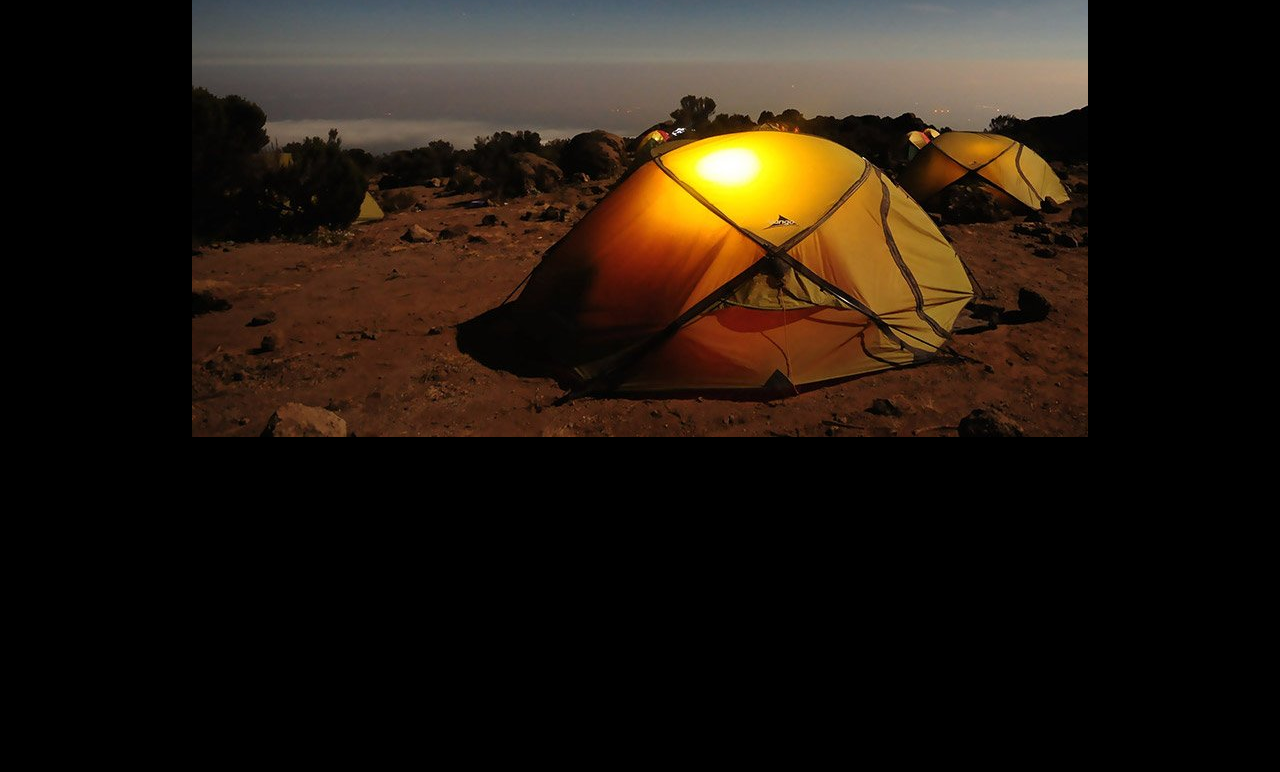
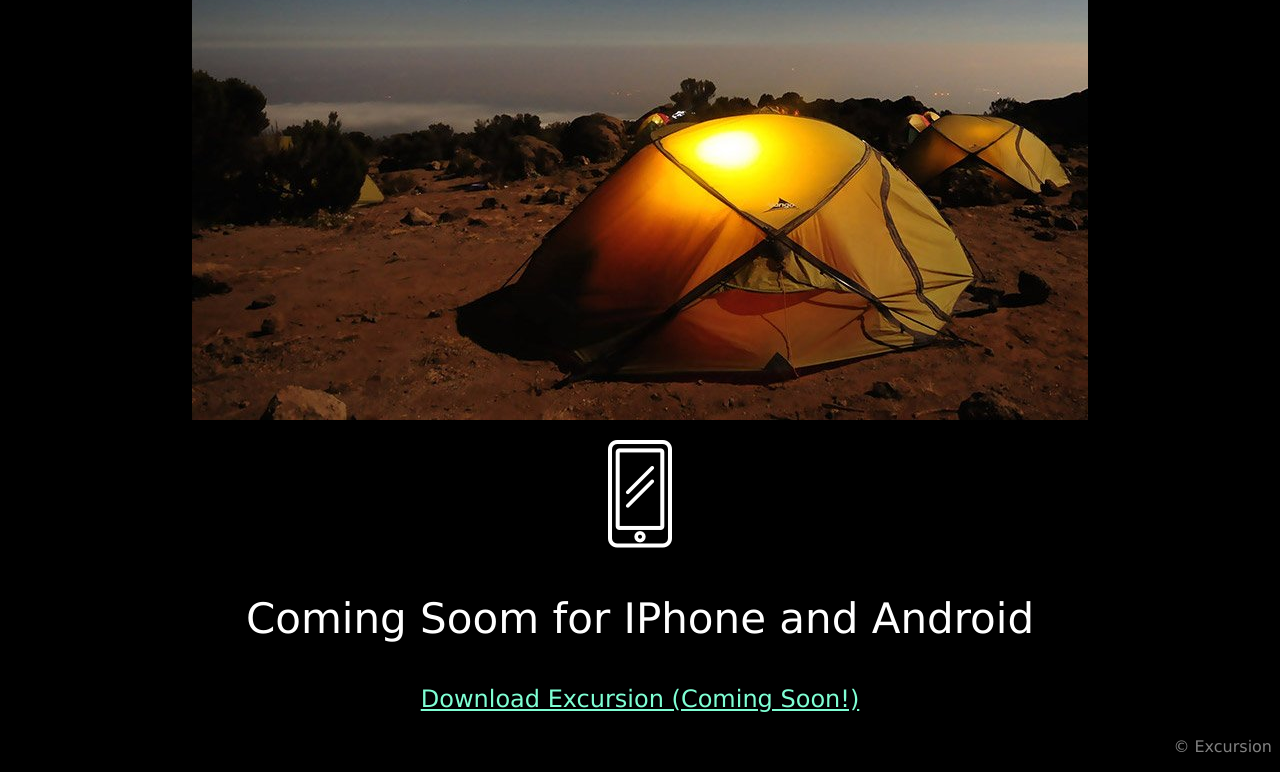
Before and after one commit to ludoboulanger/excursion, a plain HTML site: page index.html in a window 1280 px wide. Shown: the part 599-1371 px from the top of the page. Before the commit the page ends 1048 px from the top, so only its background shows below. Drawn offline with Linux system fonts and the light colour scheme.

Commit message:
Added third article and footer

```diff
--- a/index.html
+++ b/index.html
@@ -20,13 +20,16 @@
 	</header>
 
 	<article>
+
 		<video autoplay loop muted>
 			<source src="ressources/videos/excursion.mp4" type="video/mp4">
 			Your browser does not support this media
 		</video>
+
 	</article>
 
 	<article>
+
 		<p class="primary-text">Your personal travel guide</p>
 
 		<p class="secondary-text">Excursion remembers places you like, and recommends new points of interest around you.</p>
@@ -34,9 +37,18 @@
 		<section>
 			<img src="ressources/images/camp.jpg"/>
 		</section>
+
 	</article>
 
+	<article style="margin-top: 16px;">
+		<img src="ressources/images/phone.png" />
+		<p class="primary-text">Coming Soom for IPhone and Android</p>
+		<p class="link">Download Excursion (Coming Soon!)</p>
+	</article>
 
+	<footer>
+		<p class="footer">© Excursion</p>
+	</footer>
 
 </body>
 
--- a/ressources/styles.css
+++ b/ressources/styles.css
@@ -16,7 +16,7 @@ header h1 {
     font-size: 50px;
 }
 
-header p {
+.link {
     color: aquamarine;
     text-decoration: underline;
     cursor: pointer;
@@ -33,3 +33,8 @@ header p {
     font-size: 21px;
     color: gray;
 }
+
+.footer {
+    color: gray;
+    text-align: right;
+}
```
